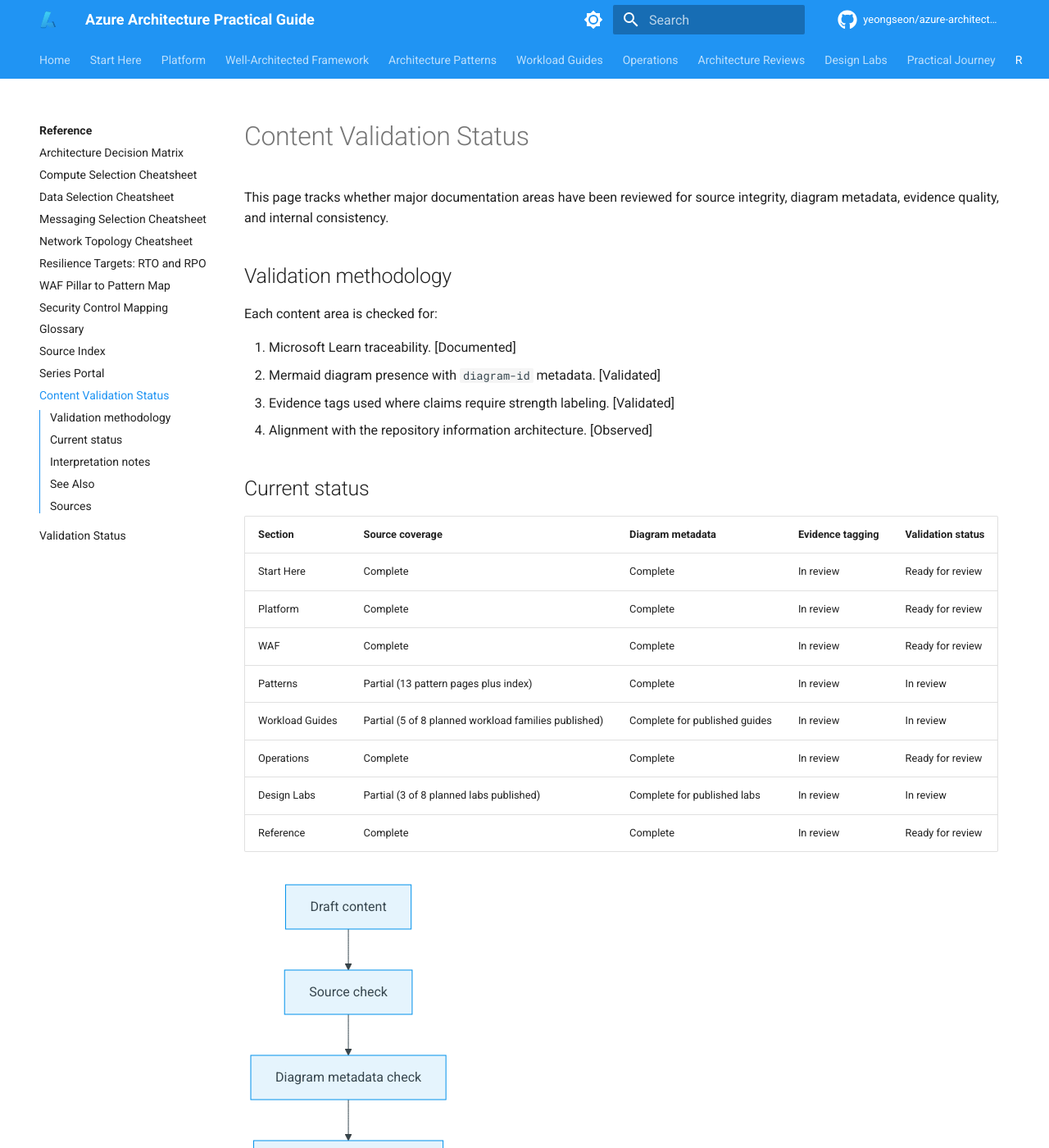
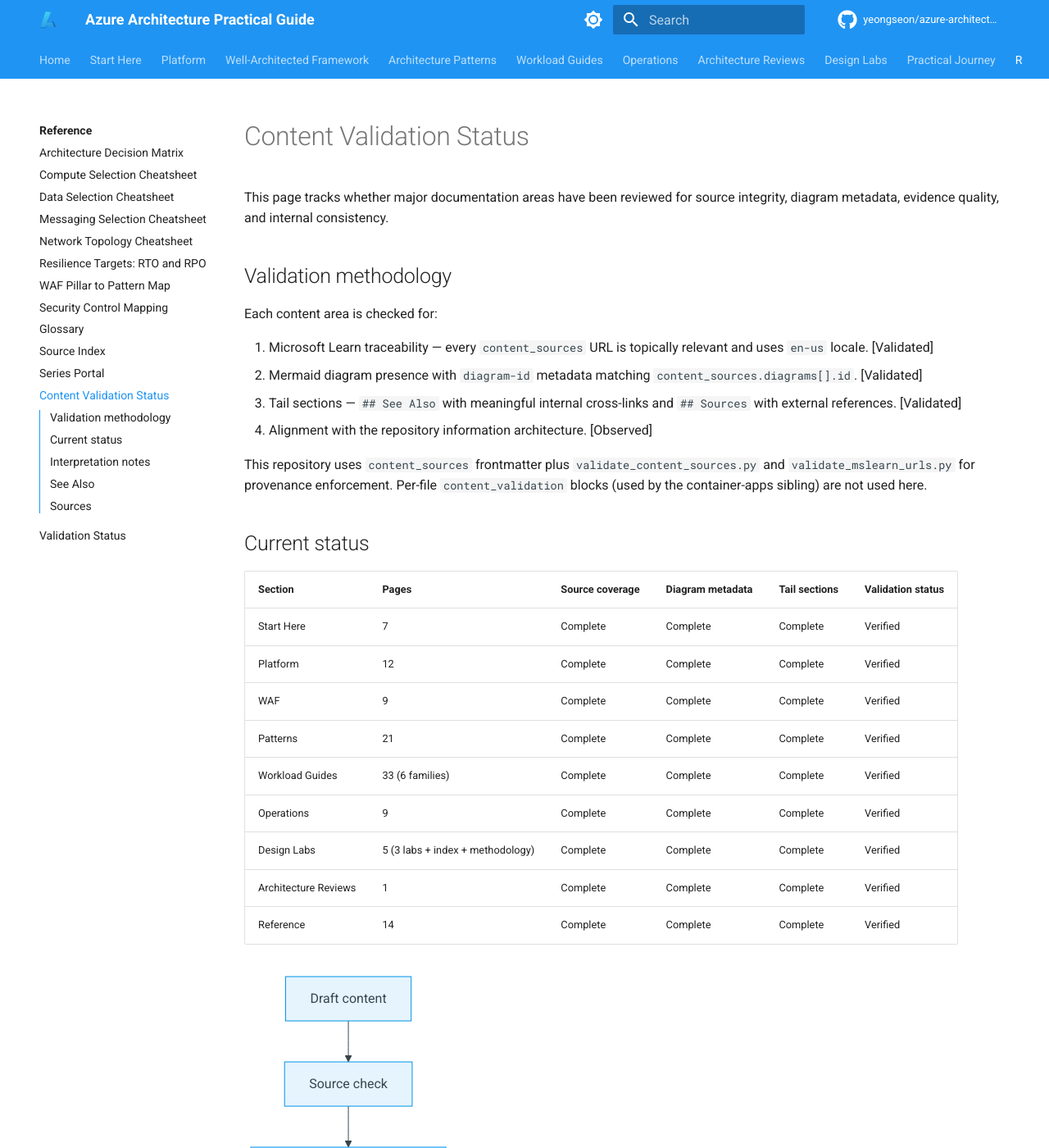
Before and after one commit to yeongseon/azure-architecture-practical-guide, an MkDocs documentation site: the page built from docs/reference/content-validation-status.md, in a window 1280 px wide and 1400 px high. Shown: the whole window at 82% size. Built offline with MkDocs 1.6.1 and Material for MkDocs 9.7.7, drawn with Linux system fonts in a browser that asks for light colours; comment, search, counter and statistics services are not loaded; some of the changed text lies outside the part shown.

Commit message:
docs: verify and improve content_validation quality (#12) (#89)

````diff
--- a/docs/reference/content-validation-status.md
+++ b/docs/reference/content-validation-status.md
@@ -17,23 +17,26 @@
 
 Each content area is checked for:
 
-1. Microsoft Learn traceability. [Documented]
-2. Mermaid diagram presence with `diagram-id` metadata. [Validated]
-3. Evidence tags used where claims require strength labeling. [Validated]
+1. Microsoft Learn traceability — every `content_sources` URL is topically relevant and uses `en-us` locale. [Validated]
+2. Mermaid diagram presence with `diagram-id` metadata matching `content_sources.diagrams[].id`. [Validated]
+3. Tail sections — `## See Also` with meaningful internal cross-links and `## Sources` with external references. [Validated]
 4. Alignment with the repository information architecture. [Observed]
+
+This repository uses `content_sources` frontmatter plus `validate_content_sources.py` and `validate_mslearn_urls.py` for provenance enforcement. Per-file `content_validation` blocks (used by the container-apps sibling) are not used here.
 
 ## Current status
 
-| Section | Source coverage | Diagram metadata | Evidence tagging | Validation status |
-|---|---|---|---|---|
-| Start Here | Complete | Complete | In review | Ready for review |
-| Platform | Complete | Complete | In review | Ready for review |
-| WAF | Complete | Complete | In review | Ready for review |
-| Patterns | Partial (13 pattern pages plus index) | Complete | In review | In review |
-| Workload Guides | Partial (5 of 8 planned workload families published) | Complete for published guides | In review | In review |
-| Operations | Complete | Complete | In review | Ready for review |
-| Design Labs | Partial (3 of 8 planned labs published) | Complete for published labs | In review | In review |
-| Reference | Complete | Complete | In review | Ready for review |
+| Section | Pages | Source coverage | Diagram metadata | Tail sections | Validation status |
+|---|---|---|---|---|---|
+| Start Here | 7 | Complete | Complete | Complete | Verified |
+| Platform | 12 | Complete | Complete | Complete | Verified |
+| WAF | 9 | Complete | Complete | Complete | Verified |
+| Patterns | 21 | Complete | Complete | Complete | Verified |
+| Workload Guides | 33 (6 families) | Complete | Complete | Complete | Verified |
+| Operations | 9 | Complete | Complete | Complete | Verified |
+| Design Labs | 5 (3 labs + index + methodology) | Complete | Complete | Complete | Verified |
+| Architecture Reviews | 1 | Complete | Complete | Complete | Verified |
+| Reference | 14 | Complete | Complete | Complete | Verified |
 
 <!-- diagram-id: content-validation-lifecycle -->
 ```mermaid
@@ -46,10 +49,8 @@
 
 ## Interpretation notes
 
-- **Complete** means the criterion is present and reviewable, not that every technical claim has production proof. [Correlated]
-- **Ready for review** means the page can enter a stricter architecture or editorial review loop. [Observed]
-- **In review** means content exists and is structurally reviewable, but the section is still incomplete or only partially populated against the intended scope. [Observed]
-- **Pending** means content is absent or lacks enough structure to evaluate. [Unknown]
+- **Complete** means the criterion is present and reviewable across all published pages in the section. [Observed]
+- **Verified** means the section passed automated validation (`validate_content_sources.py`, `mkdocs build --strict`) and manual audit of source relevance, diagram metadata, and tail sections. [Observed]
 
 ## See Also
 
````
